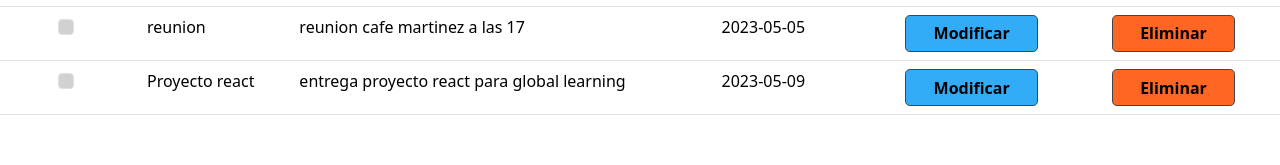
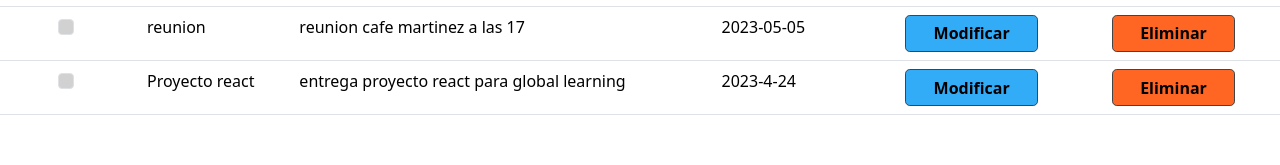
Before and after one commit to martinjosmac/martinjosmac-martinjosmac-martinjosmac-proyecto_Global_Learning_CrudTareas, a React (Create React App) app: page / in a window 1280 px wide. Shown: the part 546-711 px from the top of the page. Built offline with nearby package versions, Linux system fonts and the light colour scheme.

Commit message:
correcion main

```diff
--- a/src/components/public/Main.js
+++ b/src/components/public/Main.js
@@ -21,7 +21,7 @@ const initialDB = [{
     id: 3,
     title: "Proyecto react",
     description: "entrega proyecto react para global learning",
-    deadLine: "2023-05-09",
+    deadLine: "2023-4-24",
 
 }
 
```
